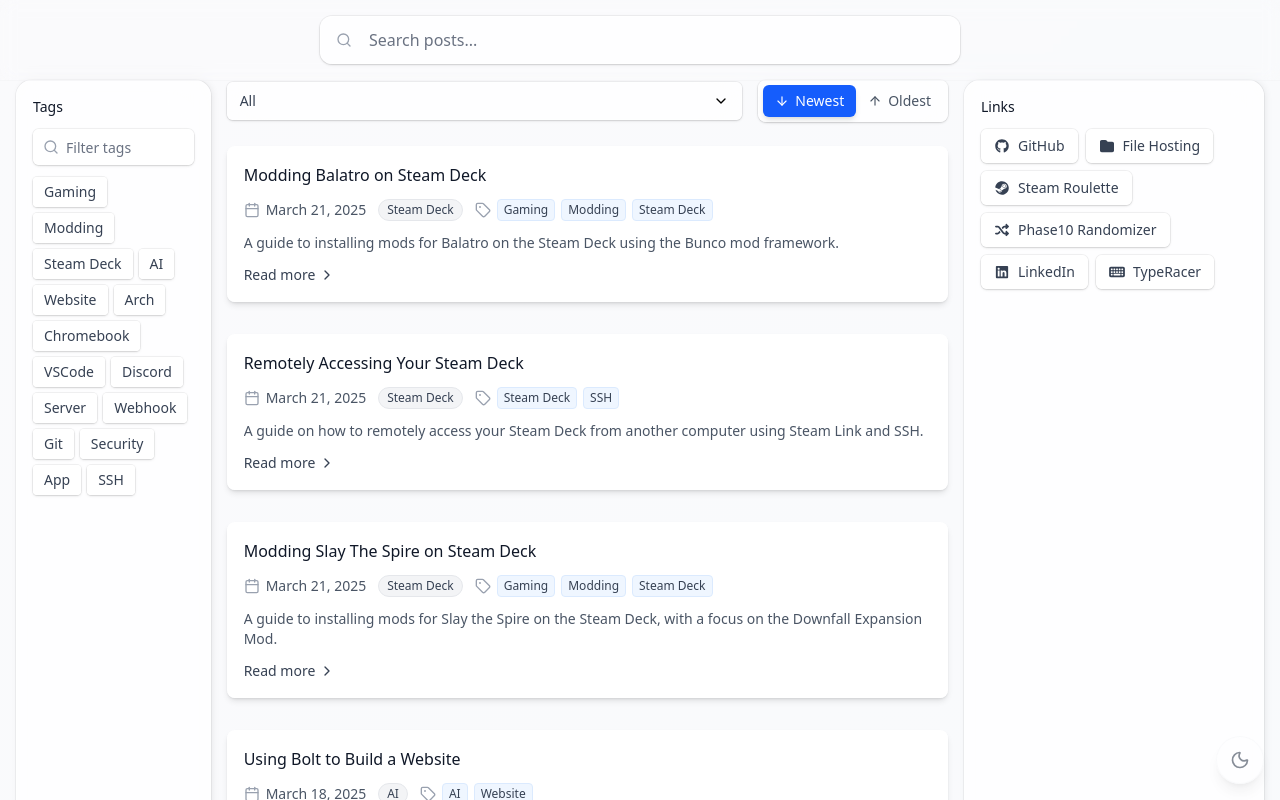
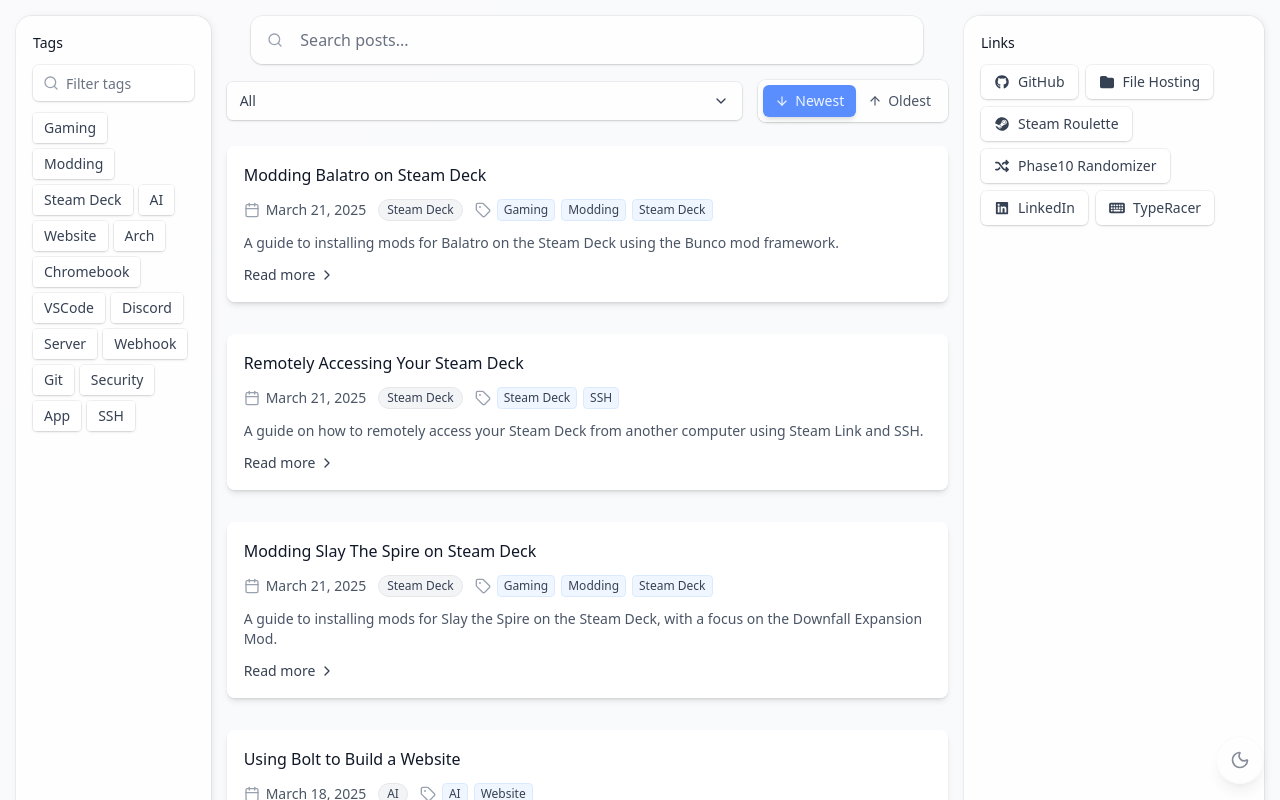
Before and after one commit to Chrisae9/chis-website, a React (Vite) app: page / in a window 1280 px wide. Shown: the top 800 px of the page. Built offline with nearby package versions, Linux system fonts and the light colour scheme.

Commit message:
refactor: improve styling and accessibility in CategoryFilter, Layout, PostList, SearchBar, and SortControls components

```diff
--- a/src/components/CategoryFilter.tsx
+++ b/src/components/CategoryFilter.tsx
@@ -106,7 +106,7 @@
         <span className="text-gray-700 dark:text-gray-300">
           {selectedCategory || 'All'}
         </span>
-        <ChevronDown className="w-4 h-4 ml-2" aria-hidden="true" />
+        <ChevronDown className="w-4 h-4 ml-2 text-gray-700 dark:text-gray-300" aria-hidden="true" />
       </button>
 
       {/* Dropdown menu */}
@@ -124,7 +124,7 @@
                 type="text"
                 value={searchTerm}
                 onChange={(e) => setSearchTerm(e.target.value)}
-                placeholder="Search categories"
+                placeholder="Filter..."
                 aria-label="Search categories"
                 className="w-full h-9 pl-8 pr-3 text-sm bg-glass-light text-gray-900 dark:text-gray-100 border border-white/20 dark:border-gray-300/20 rounded-md shadow-elegant focus:outline-none focus:ring-2 focus:ring-blue-500 transition-all duration-200"
               />
--- a/src/components/Layout.tsx
+++ b/src/components/Layout.tsx
@@ -91,17 +91,6 @@
         </button>
       </div>
 
-      {/* Fixed header - no background, only contains search/content when in list view */}
-      {!isPostView && (
-        <header className="fixed top-0 left-0 right-0 z-30 py-4 bg-gradient-blue/95 backdrop-blur-sm border-b border-gray-200/20 dark:border-gray-700/20">
-          <div className="max-w-7xl mx-auto px-4">
-            <div className="flex justify-center">
-              {header}
-            </div>
-          </div>
-        </header>
-      )}
-
       {/* Overlay for mobile sidebars - visible only on small screens when sidebar is open */}
       {(showLeftSidebar || showRightSidebar) && (
         <div
@@ -115,7 +104,7 @@
       )}
 
       {/* Main content grid */}
-      <div className={`max-w-7xl mx-auto px-4 ${!isPostView ? 'pt-20 pb-4' : 'py-4'}`}>
+      <div className="max-w-7xl mx-auto px-4 py-4">
         <div className="grid grid-cols-12 gap-4">
           {/* Left sidebar */}
           <aside
@@ -130,6 +119,12 @@
 
           {/* Main content area - different column spans based on view type */}
           <main className={`${isPostView ? 'col-span-12 lg:col-span-10 lg:col-start-3' : 'col-span-12 lg:col-span-7'} space-y-4`}>
+            {/* Header content (search bar or back button) */}
+            {header && (
+              <div className="flex justify-center mb-4">
+                {header}
+              </div>
+            )}
             {children}
           </main>
 
--- a/src/components/PostList.tsx
+++ b/src/components/PostList.tsx
@@ -59,7 +59,7 @@
       {/* Filter and sort controls */}
       <div className="flex flex-row gap-4 mb-6 items-center">
         {/* Category filter */}
-        <div className="flex-1">
+        <div className="flex-1 min-w-0">
           <CategoryFilter
             categories={categories}
             selectedCategory={selectedCategory}
--- a/src/components/SearchBar.tsx
+++ b/src/components/SearchBar.tsx
@@ -29,7 +29,7 @@
  */
 export function SearchBar({ value, onChange }: SearchBarProps) {
   return (
-    <div className="w-full max-w-2xl mx-auto px-4">
+    <div className="w-full max-w-2xl mx-auto">
       <div className="relative w-full">
         <input
           type="text"
--- a/src/components/SortControls.tsx
+++ b/src/components/SortControls.tsx
@@ -1,6 +1,3 @@
-// React imports
-import React from 'react';
-
 // Third-party imports
 import { ArrowDown, ArrowUp } from 'lucide-react';
 
@@ -40,8 +37,8 @@
           onClick={() => onSortChange('desc')}
           className={`flex items-center gap-1.5 px-3 py-1.5 rounded-md transition-all duration-200 ${
             sortOrder === 'desc'
-              ? 'text-white bg-blue-600 shadow-md font-medium'
-              : 'text-gray-600 dark:text-gray-300 hover:text-gray-800 dark:hover:text-gray-100 hover:bg-white dark:hover:bg-gray-700'
+              ? 'text-blue-50 bg-blue-600/70 backdrop-blur-sm shadow-md font-medium'
+              : 'text-gray-600 dark:text-gray-300 hover:text-gray-800 dark:hover:text-gray-100 hover:bg-white/80 dark:hover:bg-gray-700/50 hover:backdrop-blur-sm'
           }`}
           aria-label="Sort by newest first"
           aria-pressed={sortOrder === 'desc'}
@@ -53,8 +50,8 @@
           onClick={() => onSortChange('asc')}
           className={`flex items-center gap-1.5 px-3 py-1.5 rounded-md transition-all duration-200 ${
             sortOrder === 'asc'
-              ? 'text-white bg-blue-600 shadow-md font-medium'
-              : 'text-gray-600 dark:text-gray-300 hover:text-gray-800 dark:hover:text-gray-100 hover:bg-white dark:hover:bg-gray-700'
+              ? 'text-blue-50 bg-blue-600/70 backdrop-blur-sm shadow-md font-medium'
+              : 'text-gray-600 dark:text-gray-300 hover:text-gray-800 dark:hover:text-gray-100 hover:bg-white/80 dark:hover:bg-gray-700/50 hover:backdrop-blur-sm'
           }`}
           aria-label="Sort by oldest first"
           aria-pressed={sortOrder === 'asc'}
```
